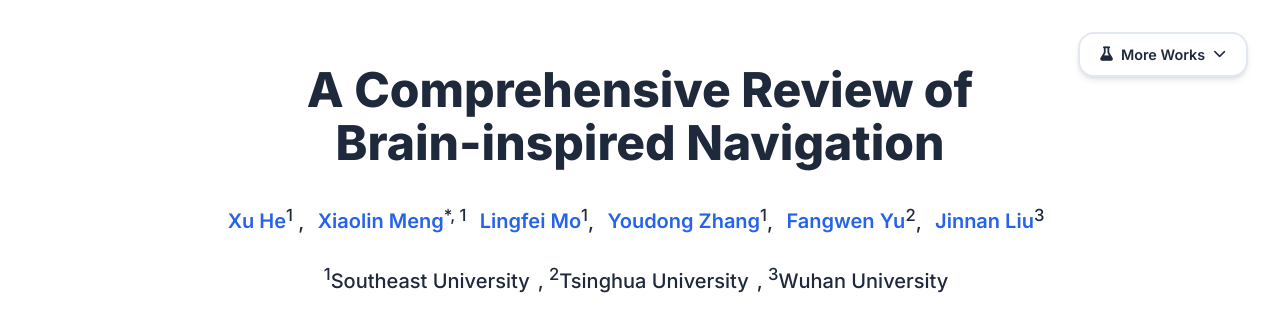
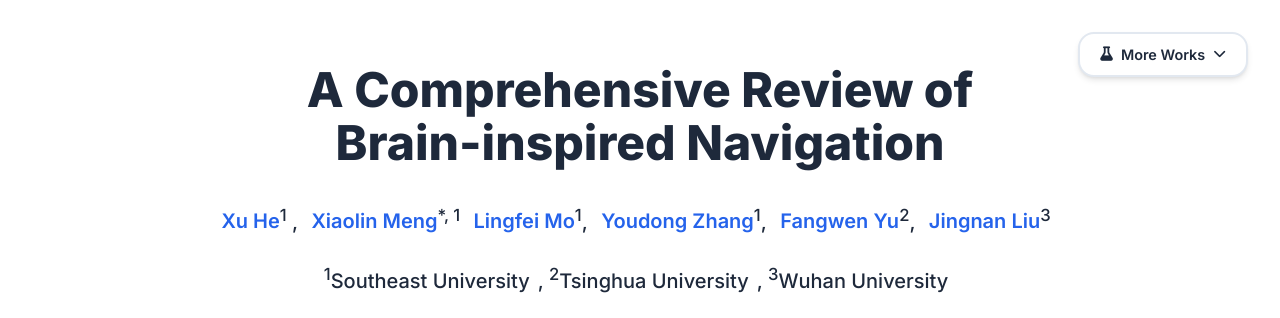
Before and after one commit to BINUCOE/Awesome-Brain-inspired-Navigation, a plain HTML site: page docs/index.html in a window 1280 px wide. Shown: the top 318 px of the page. Drawn offline with nearby package versions, Linux system fonts and the light colour scheme; some icons are missing.

```diff
--- a/docs/index.html
+++ b/docs/index.html
@@ -259,7 +259,7 @@
                     <a href="THIRD AUTHOR PERSONAL LINK" target="_blank">Fangwen Yu</a><sup>2</sup>,
                   </span>
                   <span class="author-block">
-                    <a href="THIRD AUTHOR PERSONAL LINK" target="_blank">Jinnan Liu</a><sup>3</sup>
+                    <a href="THIRD AUTHOR PERSONAL LINK" target="_blank">Jingnan Liu</a><sup>3</sup>
                   </span>
                 </div>
 
```
